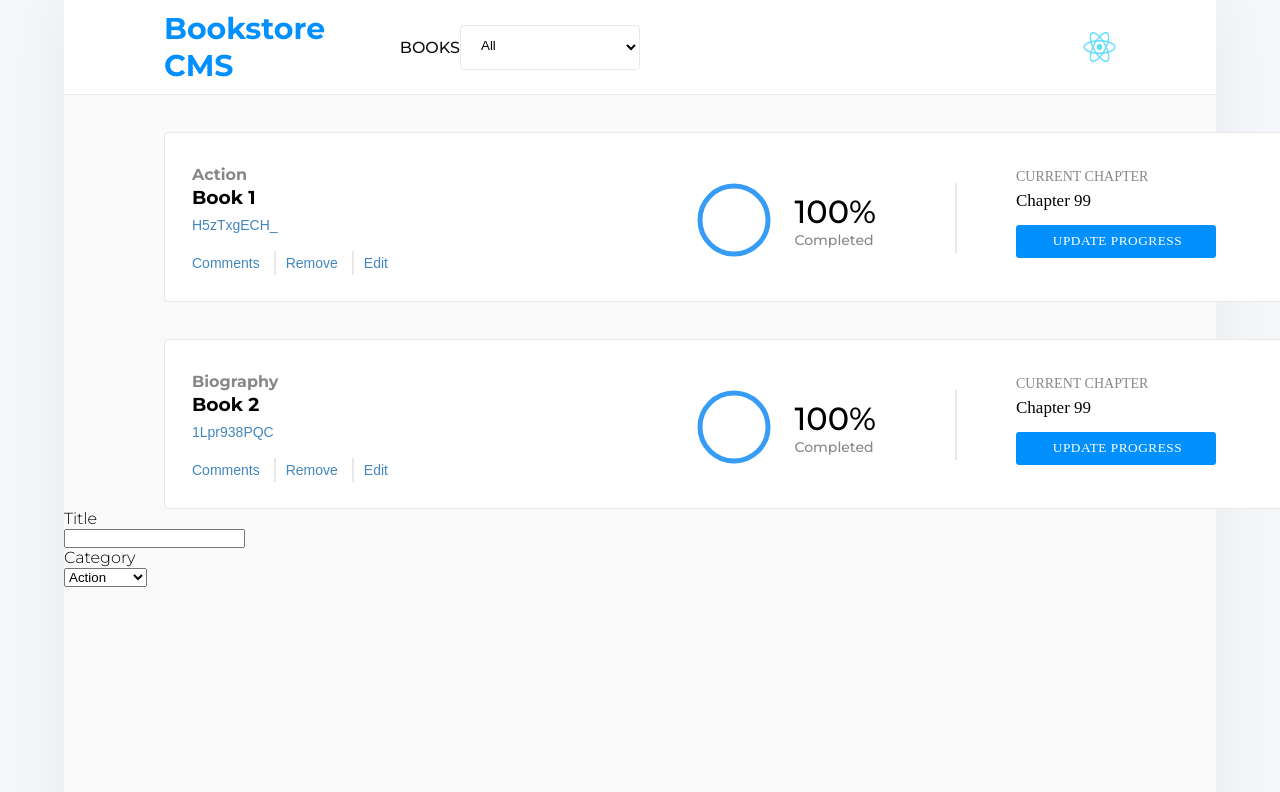
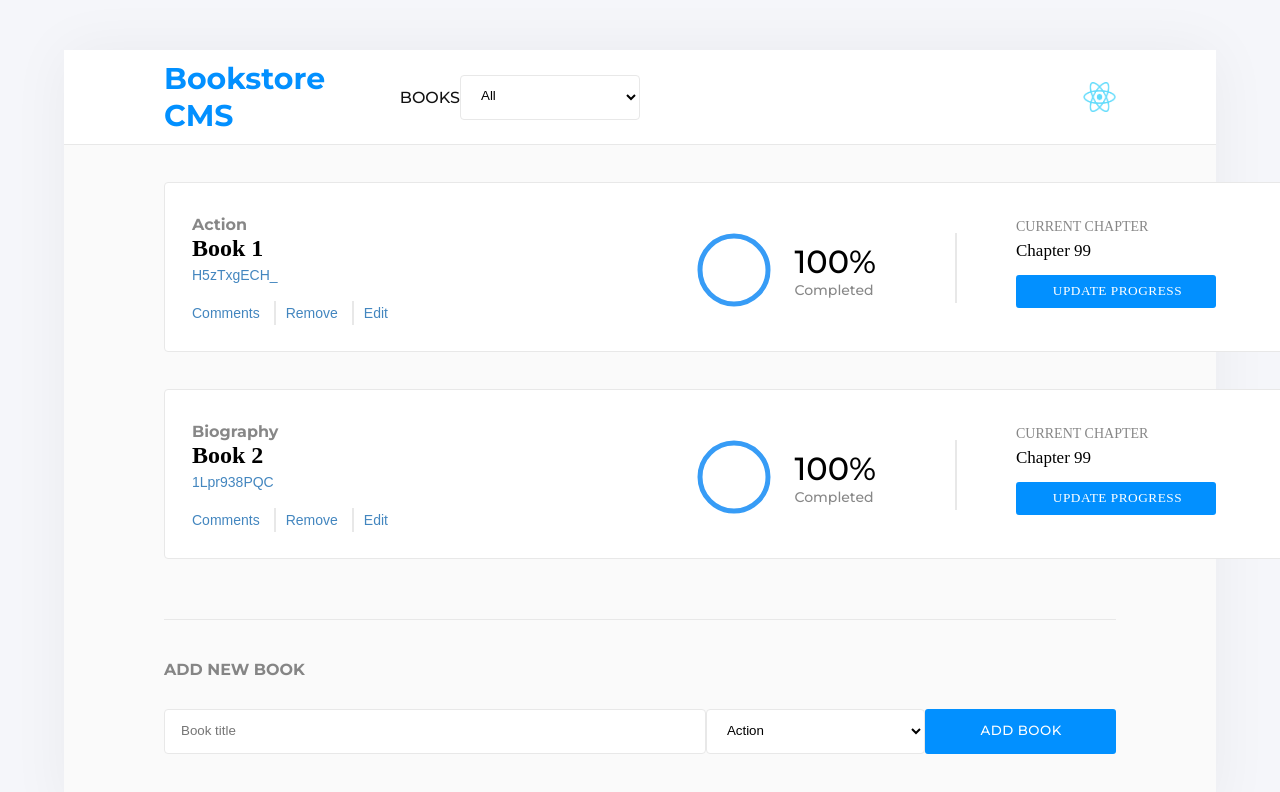
Before and after one commit to kenderb/redux_project_bookstore, a React (Create React App) app: page / in a window 1280 px wide. Shown: the top 792 px of the page. Built offline with nearby package versions, Linux system fonts and the light colour scheme.

Commit message:
Styling the form

```diff
--- a/src/components/App.js
+++ b/src/components/App.js
@@ -8,9 +8,8 @@ const Wrapper = styled.section`
   display: block;
   width: 90%;
   background-color: #fff;
-  height: 1097px;
-  margin: 0 40px 65px 0;
-  margin: 0 auto;
+  height: auto;
+  margin: 50px auto;
   border-radius: 4px;
   box-shadow: 0 0 60px 0 rgba(0, 0, 0, 0.05);
   background-color: var(--white);
--- a/src/components/Books.js
+++ b/src/components/Books.js
@@ -96,7 +96,7 @@ const ProgressDetailWrapper = styled(TitleBookWrapper)`
   line-height: 1.5em;
 `;
 
-const UpdateButton = styled.button`
+export const UpdateButton = styled.button`
   font-family: RobotoSlab;
   text-transform: uppercase;
   font-weight: 300;
@@ -117,6 +117,11 @@ const UpdateButton = styled.button`
   }
 `;
 
+const BookTitle = styled.h3`
+  font-family: RobotoSlab;
+  font-size: 24px;
+`;
+
 const ChapterNumber = styled.p`
   font-family: RobotoSlab;
   font-size: 17px;
@@ -134,9 +139,9 @@ const Books = ({
     <TitleBookWrapper>
       <HeaderBookWrapper>
         <Category>{category}</Category>
-        <h3>
+        <BookTitle>
           {title}
-        </h3>
+        </BookTitle>
         <BlueTextButton>
           {id}
         </BlueTextButton>
--- a/src/containers/BooksForm.js
+++ b/src/containers/BooksForm.js
@@ -2,7 +2,72 @@ import React, { useState, useRef } from 'react';
 import { connect } from 'react-redux';
 import PropTypes from 'prop-types';
 import nanoid from 'nanoid';
+import styled from 'styled-components';
 import { createBook } from '../actions';
+import { UpdateButton } from '../components/Books';
+
+const Form = styled.form`
+  padding: 60px 100px;
+  &:before {
+    content: "";
+    display: block;
+    width: 100%;
+    height: 1px;
+    background-color: var(--gray-border);
+    margin-bottom: 40px;
+  }
+`;
+
+const BookTitle = styled.h3`
+  opacity: 0.5;
+  font-weight: 700;
+  font-stretch: normal;
+  font-style: normal;
+  line-height: normal;
+  letter-spacing: normal;
+  color: var(--black-two);
+  font-size: 16px;
+  text-transform: uppercase;
+`;
+
+const Wrapper = styled.div`
+  display: flex;
+  justify-content: space-between;
+  align-items: center;
+  margin-top: 30px;
+`;
+
+const Input = styled.input`
+  width: 60%;
+  height: 45px;
+  padding: 6px 15px 9px 16px;
+  border-radius: 4px;
+  border: solid 1px var(--gray-border);
+  background-color: var(--white-two);
+  &:focus {
+    outline: none;
+  }
+`;
+
+const Select = styled.select`
+  width: 230px;
+  height: 45px;
+  padding: 6px 15px 9px 16px;
+  border-radius: 4px;
+  border: solid 1px var(--gray-border);
+  background-color: var(--white-two);
+  &:focus {
+    outline: none;
+  }
+`;
+
+const Button = styled(UpdateButton)`
+  font-family: Montserrat, sans-serif;
+  height: 45px;
+  padding: 6px 15px 9px 16px;
+  margin-top: 0;
+  font-weight: 400;
+`;
 
 const categoryList = [
   'Action', 'Biography', 'History', 'Horror', 'Kids', 'Learning', 'Sci-Fi',
@@ -34,18 +99,25 @@ const BooksForm = ({ createBook }) => {
   };
 
   return (
-    <form onSubmit={e => handleSubmit(e)} ref={fromObj} id="summit-form">
-      <p>Title</p>
-      <input type="text" name="title" onChange={event => handleChange(event)} />
-      <p>Category</p>
-      <select name="categories" onChange={event => handleChange(event)} selected={category}>
-        {categoryList.map(cat => (
-          <option key={cat} value={cat}>
-            {cat}
-          </option>
-        ))}
-      </select>
-    </form>
+    <Form onSubmit={e => handleSubmit(e)} ref={fromObj} id="summit-form">
+      <BookTitle>Add new Book</BookTitle>
+      <Wrapper>
+        <Input
+          type="text"
+          name="title"
+          onChange={event => handleChange(event)}
+          placeholder="Book title"
+        />
+        <Select name="categories" onChange={event => handleChange(event)} selected={category}>
+          {categoryList.map(cat => (
+            <option key={cat} value={cat}>
+              {cat}
+            </option>
+          ))}
+        </Select>
+        <Button type="submit" onClick={event => handleSubmit(event)}>add book</Button>
+      </Wrapper>
+    </Form>
   );
 };
 
```
